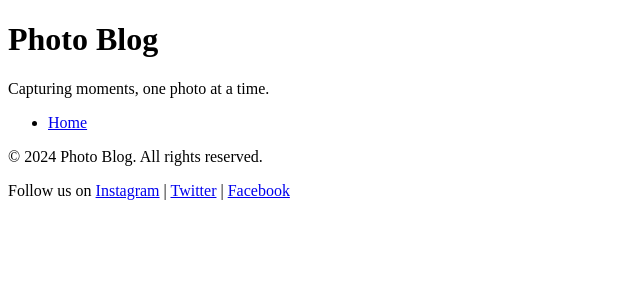
After one commit to sekandarq/my-first-blog, a Django app: template blog/templates/blog/base.html in a window 1280 px wide. The commit adds this page. Shown: the top 300 px of the page, without its empty margins (0-640 px from the left). Run offline with Django 3.2, Linux system fonts and the light colour scheme; the template is opened without the code that fills it, so the values that code supplies are empty.

Commit message:
Added Base.HTML

```diff
--- a/blog/models.py
+++ b/blog/models.py
@@ -4,11 +4,12 @@ from django.utils import timezone
 
 
 class Post(models.Model):
-    author = models.ForeignKey(settings.AUTH_USER_MODEL, on_delete=models.CASCADE)
+    models.ForeignKey(settings.AUTH_USER_MODEL, on_delete=models.CASCADE)
     title = models.CharField(max_length=200)
     text = models.TextField()
     created_date = models.DateTimeField(default=timezone.now)
     published_date = models.DateTimeField(blank=True, null=True)
+    image = models.ImageField(upload_to='blog_image/%Y/%m/%d/', default='blog_image/default_error.png')
 
     def publish(self):
         self.published_date = timezone.now()
--- /dev/null
+++ b/blog/static/css/blog.css
@@ -0,0 +1,4 @@
+
+.blog-image-list{
+    object-fit: cover;
+}
--- /dev/null
+++ b/blog/templates/blog/base.html
@@ -0,0 +1,38 @@
+<!-- blog/base.html -->
+<!DOCTYPE html>
+<html lang="en">
+<head>
+    <meta charset="UTF-8">
+    <meta name="viewport" content="width=device-width, initial-scale=1.0">
+    <title>{% block title %}Photo Blog{% endblock %}</title>
+    {% load static %}
+    <link rel="stylesheet" href="{% static 'static/css/blog.css' %}">
+</head>
+<body>
+    <!-- Header Section -->
+    <header>
+        <h1>Photo Blog</h1>
+        <p>Capturing moments, one photo at a time.</p>
+        <nav>
+            <ul>
+                <li><a href="{% url 'post_list' %}">Home</a></li>
+            </ul>
+        </nav>
+    </header>
+
+    <!-- Main Content Section -->
+    <main>
+        {% block content %}
+        <!-- The child template will inject the content here -->
+
+
+        {% endblock %}
+    </main>
+
+    <!-- Footer Section -->
+    <footer>
+        <p>&copy; 2024 Photo Blog. All rights reserved.</p>
+        <p>Follow us on <a href="#">Instagram</a> | <a href="#">Twitter</a> | <a href="#">Facebook</a></p>
+    </footer>
+</body>
+</html>
--- a/blog/urls.py
+++ b/blog/urls.py
@@ -1,10 +1,9 @@
 from django.urls import path
 from . import views
-from django.contrib import admin
+
 
 
 urlpatterns = [
     path('', views.post_list, name='post_list'),
+
 ]
-
-admin.autodiscover()
--- a/blog/views.py
+++ b/blog/views.py
@@ -1,6 +1,8 @@
 from django.shortcuts import render
+from .models import Post
 
 # Create your views here.
 
 def post_list(request):
-    return render(request, 'blog/post_list.html', {})
+    posts = Post.objects.all() # This line gets all the Post objects from the database using the Post model.
+    return render(request, 'blog/post_list.html', {'posts': posts}) # This line renders the template blog/post_list.html with the posts obtained from the database.
--- a/mysite/urls.py
+++ b/mysite/urls.py
@@ -18,8 +18,16 @@ from django.contrib import admin
 from django.urls import path
 from django.urls import path, include
 
+#added by me
+from django.conf.urls.static import static
+from django.conf import settings
+
 urlpatterns = [
     #url(r'^admin/', admin.site.urls),
     path('admin/', admin.site.urls), # This line includes the admin site.
     path('', include('blog.urls')), # This line includes the blog.urls file.
 ]
+
+# added by me
+urlpatterns += static(settings.STATIC_URL, document_root=settings.STATIC_ROOT)
+urlpatterns += static(settings.MEDIA_URL, document_root=settings.MEDIA_ROOT)
```
Also changed, not shown: blog/templates/blog/post_list.html (+21 -11 lines), mysite/settings.py (+6 -2 lines), blog/migrations/0003_post_image.py (added), blog/migrations/0004_alter_post_image.py (added), blog/migrations/0005_auto_20241015_2300.py (added), db.sqlite3, media/blog_image/2024/11/04/korean.jpg (added), media/blog_image/2024/11/05/cool_wallpaper.jpg (added), 1 other file.
